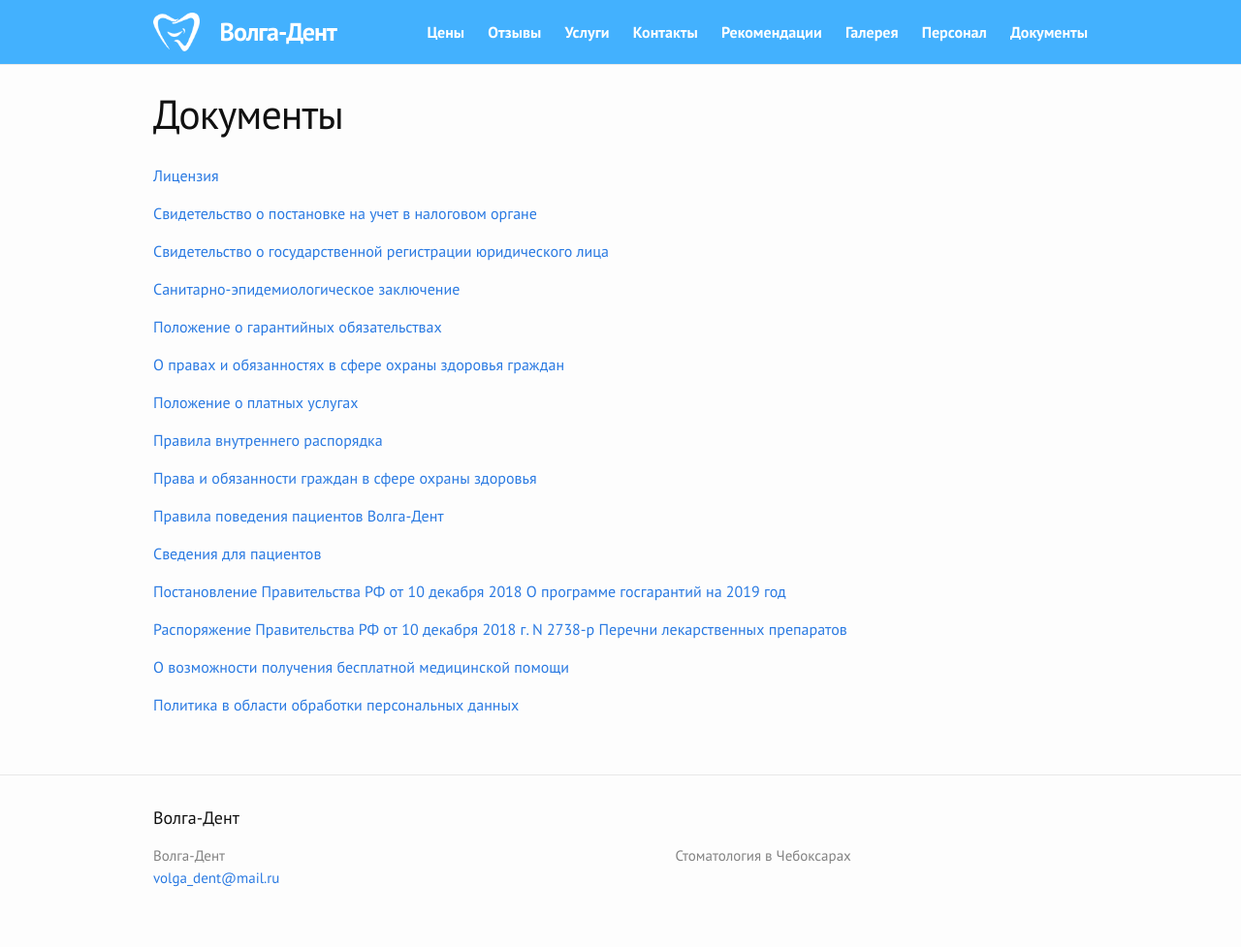
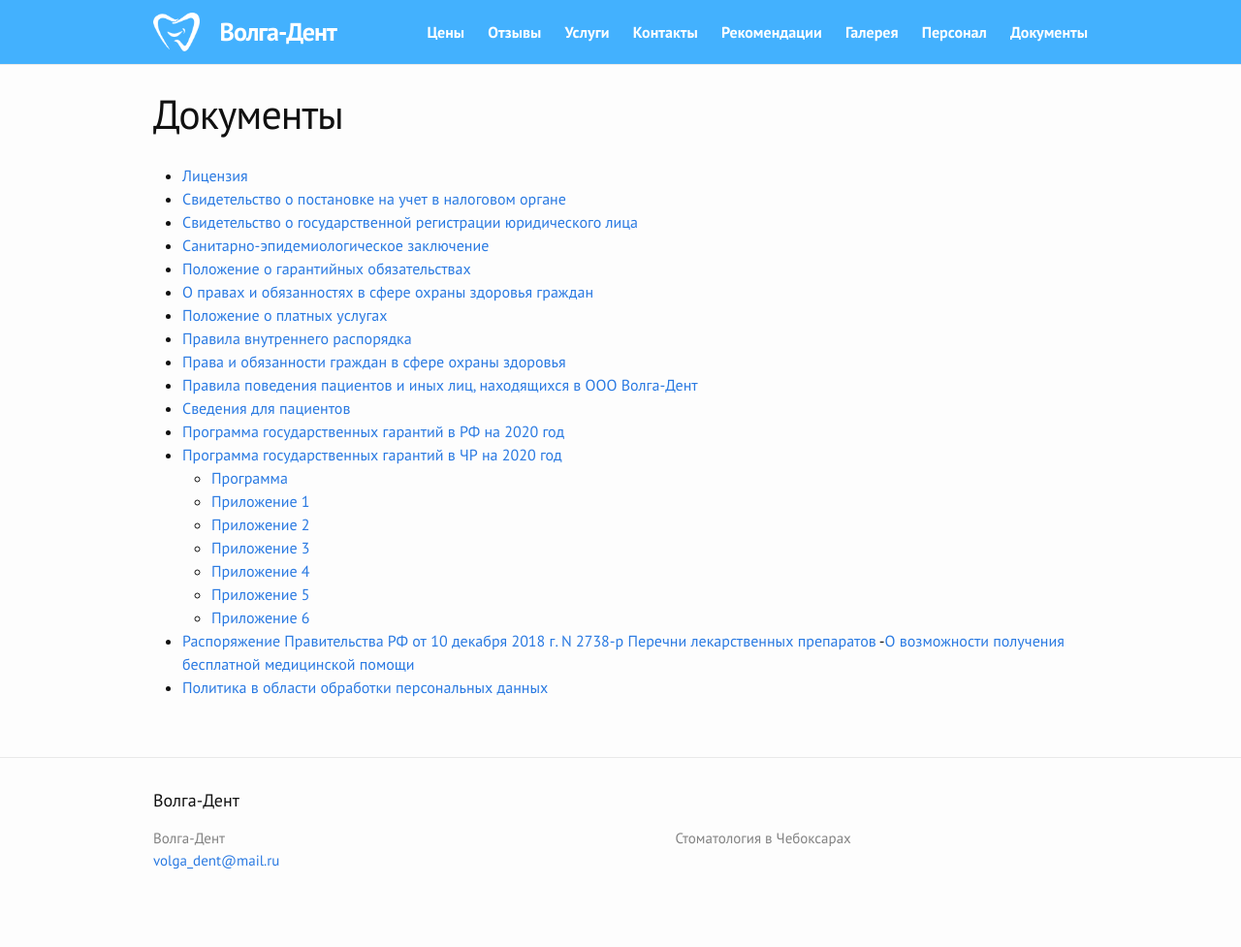
Before and after one commit to albus-dentes/albus-dentes.github.io, a Jekyll site: the page built from documents/index.md, in a window 1280 px wide. Shown: the whole page at 97% size. Built offline with Jekyll 4.4.1, drawn with Linux system fonts in a browser that asks for light colours.

Commit message:
Update docs

```diff
--- a/documents/index.md
+++ b/documents/index.md
@@ -2,32 +2,26 @@
 layout: page
 title: Документы
 ---
-[Лицензия](/assets/lic.pdf)
-
-[Свидетельство о постановке на учет в налоговом органе](/assets/sv1.jpg)
-
-[Свидетельство о государственной регистрации юридического лица](/assets/sv2.jpg)
-
-[Санитарно-эпидемиологическое заключение](/assets/sv3.jpg)
-
-[Положение о гарантийных обязательствах](/assets/pol.doc)
-
-[О правах и обязанностях в сфере охраны здоровья граждан](http://base.garant.ru/12191967/4/)
-
-[Положение о платных услугах](/assets/polpu.doc)
-
-[Правила внутреннего распорядка](/assets/prav.doc)
-
-[Права и обязанности граждан в сфере охраны здоровья](/assets/prava-i-obyazannosti-grazhdan-v-sfere-oxrany-zdorovya.doc)
-
-[Правила поведения пациентов Волга-Дент](/assets/pravila-povedeniya-pacientov.doc)
-
-[Сведения для пациентов](/assets/svedeniya-dlya-pacientov.doc)
-
-[Постановление Правительства РФ от 10 декабря 2018 О программе госгарантий на 2019 год](/assets/free.docx)
-
-[Распоряжение Правительства РФ от 10 декабря 2018 г. N 2738-р Перечни лекарственных препаратов](/assets/perechni-lekarstvennyh-preparatov.doc)
-
-[О возможности получения бесплатной медицинской помощи](/assets/о-vozmozhnosti-polucheniya-besplatnoj-medicinskoj-pomoshhi.doc)
-
-[Политика в области обработки персональных данных](/assets/pd.docx)
+- [Лицензия](/assets/lic.pdf)
+- [Свидетельство о постановке на учет в налоговом органе](/assets/sv1.jpg)
+- [Свидетельство о государственной регистрации юридического лица](/assets/sv2.jpg)
+- [Санитарно-эпидемиологическое заключение](/assets/sv3.jpg)
+- [Положение о гарантийных обязательствах](/assets/pol.doc)
+- [О правах и обязанностях в сфере охраны здоровья граждан](http://base.garant.ru/12191967/4/)
+- [Положение о платных услугах](/assets/polpu.doc)
+- [Правила внутреннего распорядка](/assets/prav.doc)
+- [Права и обязанности граждан в сфере охраны здоровья](/assets/prava-i-obyazannosti-grazhdan-v-sfere-oxrany-zdorovya.doc)
+- [Правила поведения пациентов и иных лиц, находящихся в ООО Волга-Дент](/assets/pravila-povedeniya-pacientov.docx)
+- [Сведения для пациентов](/assets/svedeniya-dlya-pacientov.doc)
+- [Программа государственных гарантий в РФ на 2020 год](/assets/programma-gosudarstvennyh-garantij-rf.pdf)
+- [Программа государственных гарантий в ЧР на 2020 год](/assets/programma-gosudarstvennyh-garantij-cr.doc)
+  - [Программа](/assets/programma-gosudarstvennyh-garantij-cr-0.doc)
+  - [Приложение 1](/assets/programma-gosudarstvennyh-garantij-cr-1.doc)
+  - [Приложение 2](/assets/programma-gosudarstvennyh-garantij-cr-2.doc)
+  - [Приложение 3](/assets/programma-gosudarstvennyh-garantij-cr-3.doc)
+  - [Приложение 4](/assets/programma-gosudarstvennyh-garantij-cr-4.doc)
+  - [Приложение 5](/assets/programma-gosudarstvennyh-garantij-cr-5.doc)
+  - [Приложение 6](/assets/programma-gosudarstvennyh-garantij-cr-6.doc)
+- [Распоряжение Правительства РФ от 10 декабря 2018 г. N 2738-р Перечни лекарственных препаратов](/assets/perechni-lekarstvennyh-preparatov.doc)
+-[О возможности получения бесплатной медицинской помощи](/assets/о-vozmozhnosti-polucheniya-besplatnoj-medicinskoj-pomoshhi.docx)
+- [Политика в области обработки персональных данных](/assets/pd.docx)
```
Also changed, not shown: 13 other files.
